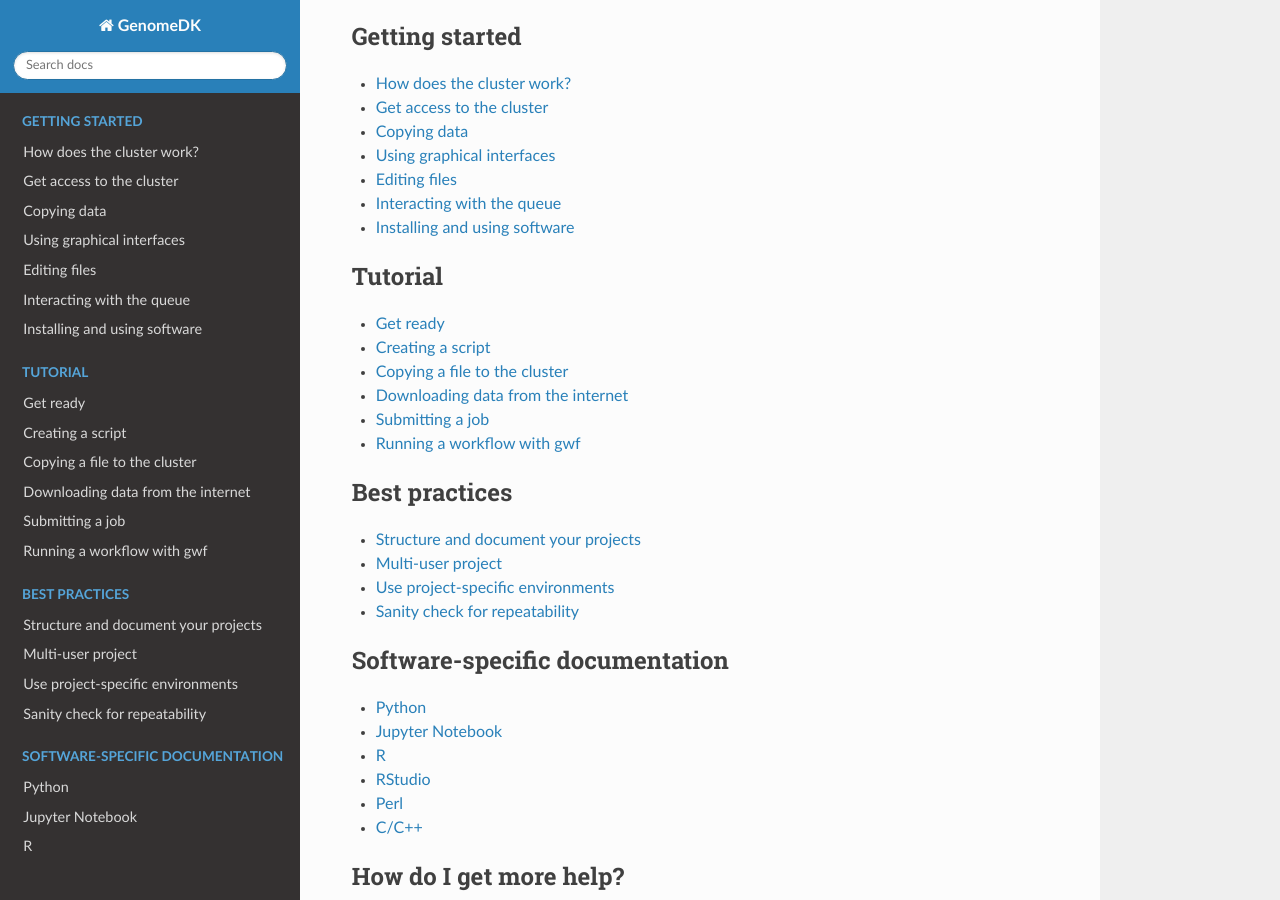
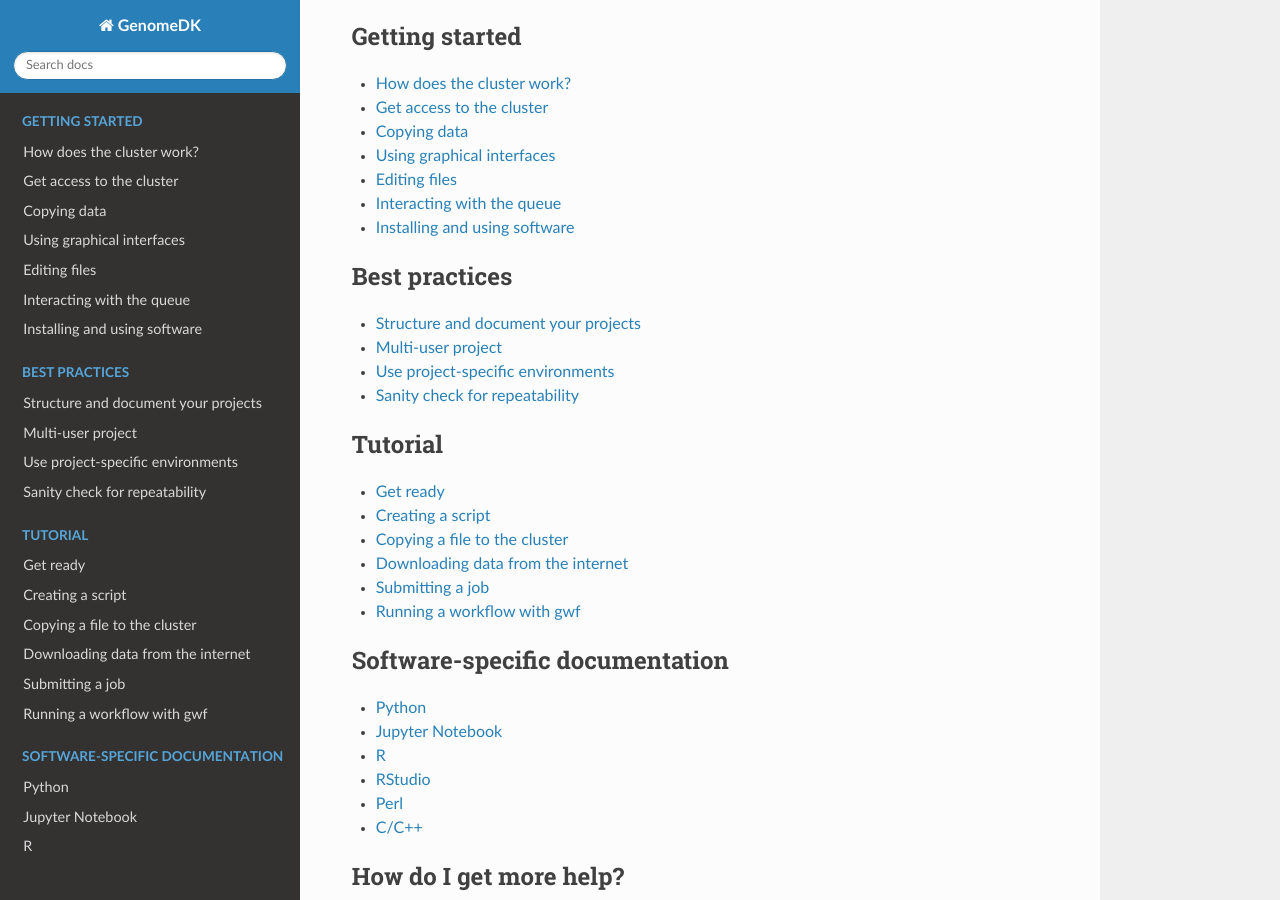
Before and after one commit to GenomeDK/genomedk-docs, a Sphinx documentation site: the page built from docs/index.rst, in a window 1280 px wide and 900 px high, scrolled down 304 px. Built offline with Sphinx 7.4.7 and the Read the Docs theme 2.0.0, drawn with Linux system fonts in a browser that asks for light colours.

```diff
--- a/docs/index.rst
+++ b/docs/index.rst
@@ -16,15 +16,15 @@ a storage capacity of 6 PB.
 
 .. toctree::
   :maxdepth: 2
+  :caption: Best practices
+
+  best-practices
+
+.. toctree::
+  :maxdepth: 2
   :caption: Tutorial
 
   tutorial
-
-.. toctree::
-  :maxdepth: 2
-  :caption: Best practices
-
-  best-practices
 
 .. toctree::
   :maxdepth: 2
```
